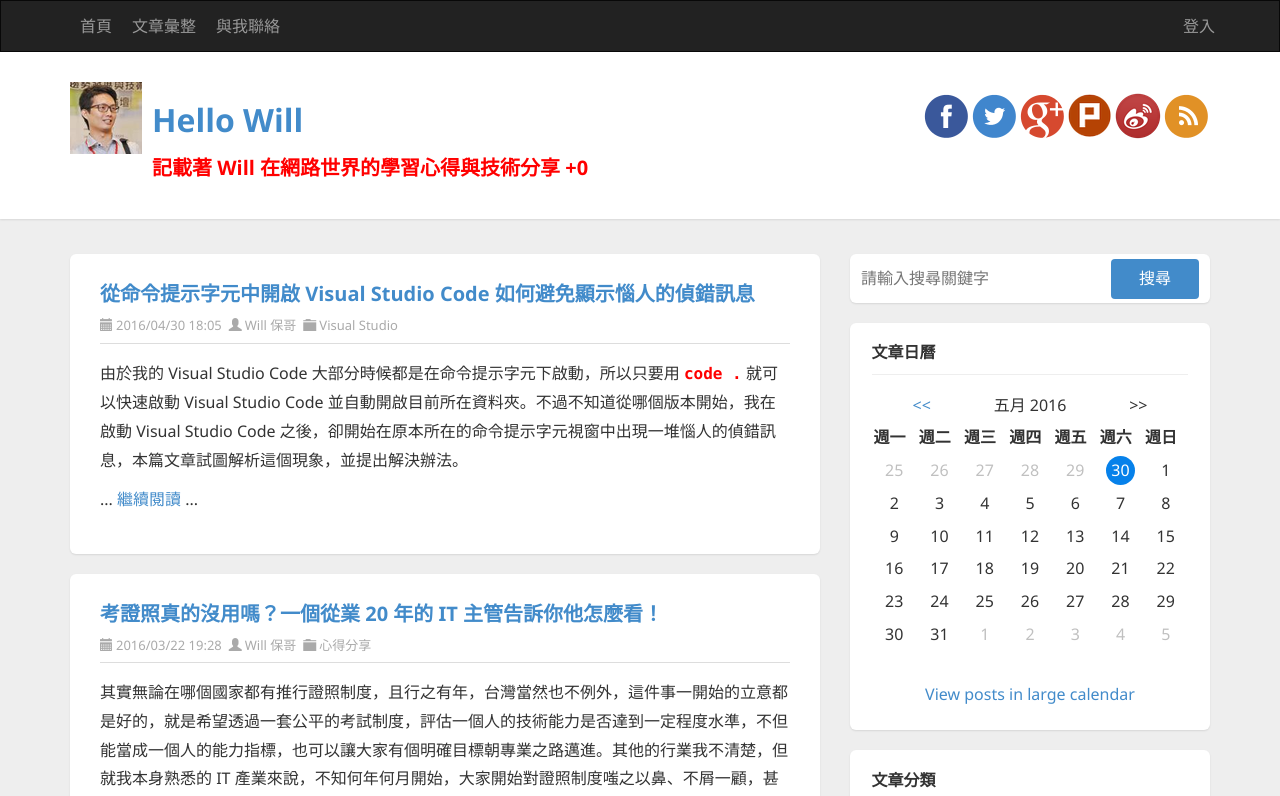
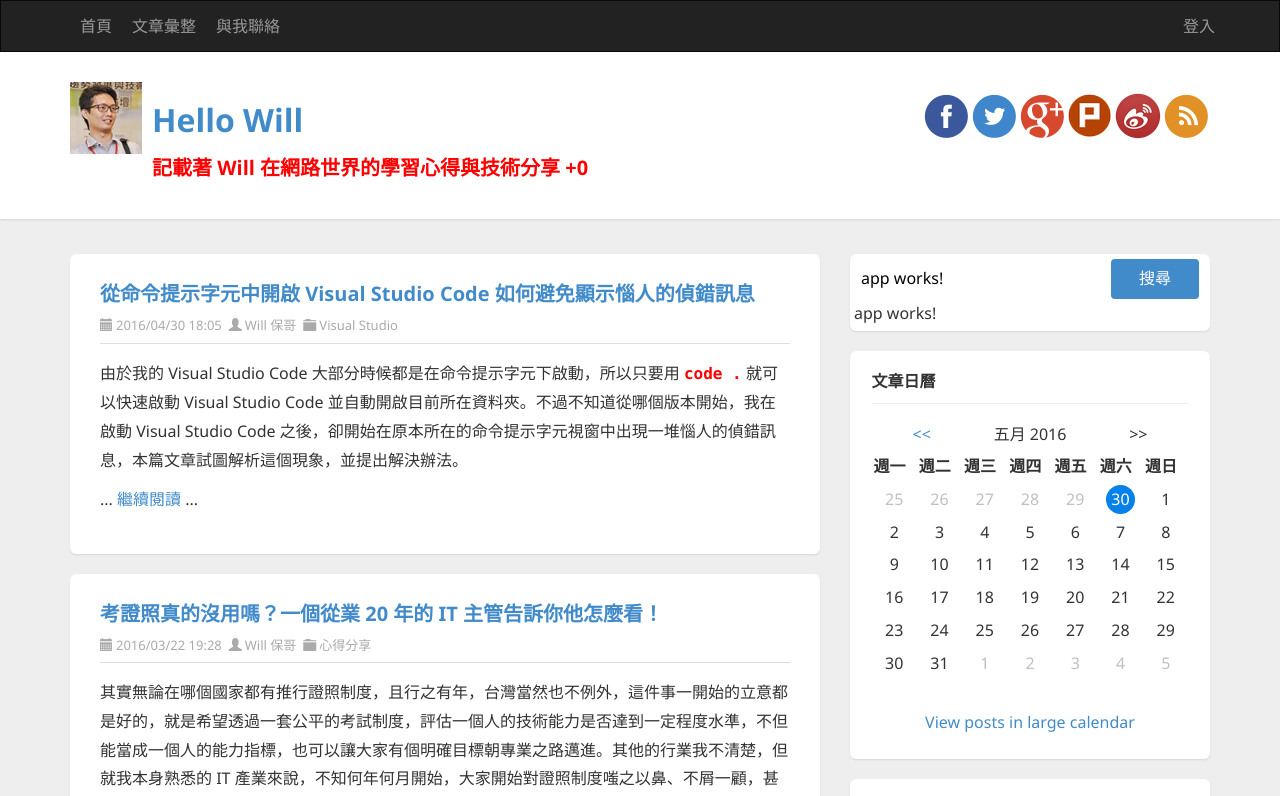
Before and after one commit to doggy8088/demo0204, an Angular app: page / in a window 1280 px wide. Shown: the top 796 px of the page. Built offline with nearby package versions, Linux system fonts and the light colour scheme.

Commit message:
07 練習 Angular 2 的資料繫結方法：雙向繫結

```diff
--- a/src/app/app.component.html
+++ b/src/app/app.component.html
@@ -76,8 +76,10 @@
         <div class="widget search">
           <div class="widget-content">
               <div id="searchbox">
-                <input type="text" placeholder="請輸入搜尋關鍵字" accesskey="s">
+                <input type="text" placeholder="請輸入搜尋關鍵字" accesskey="s"
+                       [(ngModel)]="keyword">
                 <input type="button" value="搜尋" id="searchbutton">
+                {{keyword}}
               </div>
           </div>
         </div>
--- a/src/app/app.component.ts
+++ b/src/app/app.component.ts
@@ -6,5 +6,5 @@
   styleUrls: ['./app.component.css']
 })
 export class AppComponent {
-  title = 'app works!';
+  keyword = 'app works!';
 }
```
